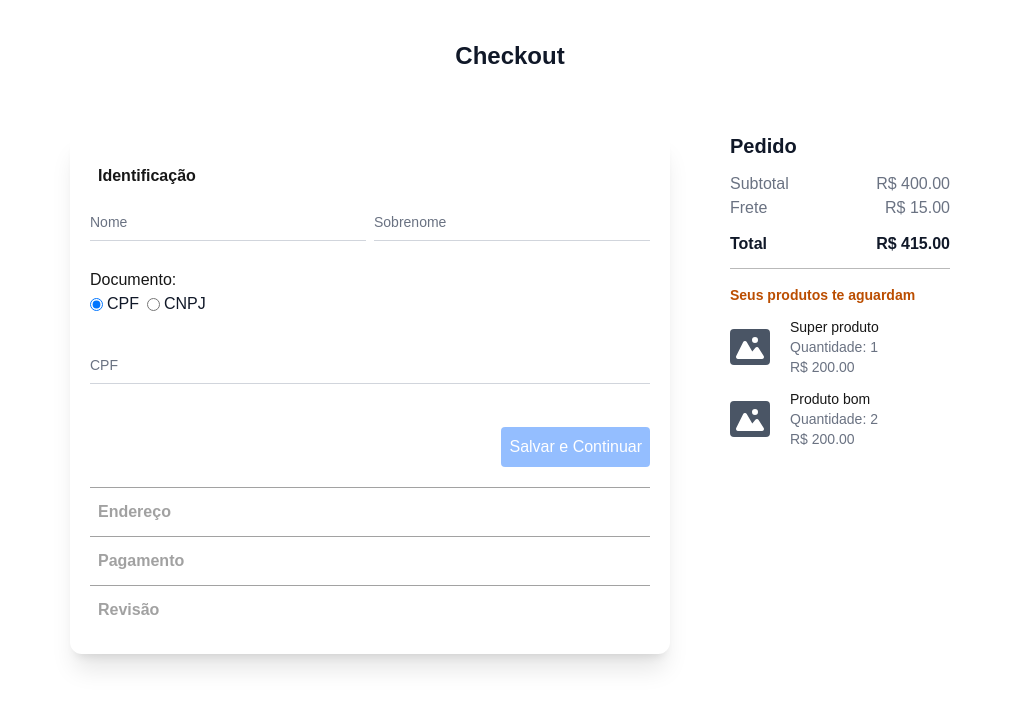
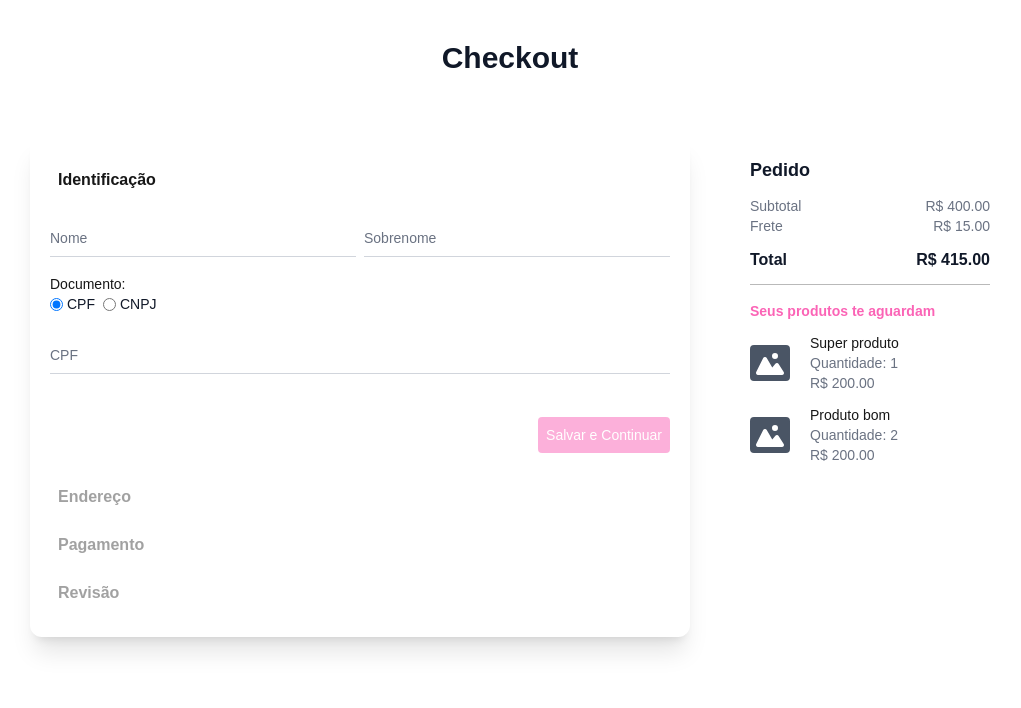
Before and after one commit to JulianaVelasques/e-commerce-challenge, a Next.js app: page /checkout in a window 1280 px wide. Shown: the top 708 px of the page, without its empty margins (130-1151 px from the left). Built offline with nearby package versions, Linux system fonts and the light colour scheme.

Commit message:
feat(checkout): improve UI to be adaptable for multiple screen's size

```diff
--- a/app/checkout/page.tsx
+++ b/app/checkout/page.tsx
@@ -11,6 +11,7 @@ export default function Checkout() {
   const [loading, setLoading] = useState(false);
   const [error, setError] = useState<string | null>(null);
   const [successMessage, setSuccessMessage] = useState<string | null>(null);
+  const [showAlert, setShowAlert] = useState(true);
 
   // Envia os dados para a API mock
   const handleCheckoutSubmit: SubmitHandler<FormSchema> = async (
@@ -67,7 +68,7 @@ export default function Checkout() {
         setSuccessMessage('Pedido confirmado com sucesso!');
       }
 
-      console.log('Resposta da API:', result);
+      setShowAlert(true);
     } catch (err) {
       if (err instanceof Error) {
         setError(err.message);
@@ -80,27 +81,27 @@ export default function Checkout() {
   };
 
   return (
-    <div className='flex justify-center flex-col px-50 py-10'>
-      <h1 className='text-center font-bold text-3xl text-gray-900 sm:text-2xl'>
+    <div className='flex justify-center flex-col px-5 py-5 lg:px-40 md:py-10'>
+      <h1 className='text-center font-bold md:text-3xl text-gray-900 text-2xl'>
         Checkout
       </h1>
 
-      <div className='grid grid-cols-4 pt-15'>
-        <div className='col-span-3 mr-15 shadow-xl p-5 rounded-xl'>
+      <div className='grid grid-cols-1 pt-10 md:grid-cols-4 lg:pt-15'>
+        <div className='shadow-xl p-5 rounded-xl col-span-1 mr-0 order-2 md:order-0 md:col-span-3 md:mr-10 lg:mr-15'>
           <CheckoutForm onSubmit={handleCheckoutSubmit} loading={loading} />
         </div>
 
         <CheckoutCart />
       </div>
 
-      {/* Alerta no canto inferior direito */}
-      {(error || successMessage) && (
-        <div className='fixed bottom-5 right-5 w-96 z-50'>
+      {showAlert && (error || successMessage) && (
+        <div className='fixed top-5 right-5 w-72 md:w-96 z-50'>
           {error && (
             <Alert
               type='danger'
               title='Ish, ocorreu um problema!'
               message={error}
+              onClose={() => setShowAlert(false)}
             />
           )}
           {successMessage && (
@@ -108,6 +109,7 @@ export default function Checkout() {
               type='success'
               title='Deu tudo certo!'
               message={successMessage}
+              onClose={() => setShowAlert(false)}
             />
           )}
         </div>
--- a/components/checkout/checkoutForm.tsx
+++ b/components/checkout/checkoutForm.tsx
@@ -1,9 +1,13 @@
+'use client';
+
 import { useForm } from 'react-hook-form';
 import { useCheckout } from '@/components/checkout/checkoutContext';
 import FormField from '@/components/checkout/formField';
 import { zodResolver } from '@hookform/resolvers/zod';
 import { FormData, checkoutSchema } from '@/utils/validations/form';
 import StepSection from './step';
+import InfoSection from '../infoSection';
+import NextStepButton from './nextButton';
 
 interface CheckoutFormProps {
   onSubmit: (data: FormData) => void;
@@ -108,7 +112,7 @@ export default function CheckoutForm({ onSubmit, loading }: CheckoutFormProps) {
         canEdit={lastCompletedStep >= 0}
         onEdit={() => handleEdit(0)}
       >
-        <div className='grid grid-cols-2 gap-2'>
+        <div className='grid grid-cols-1 md:grid-cols-2 gap-2 mt-3'>
           <FormField
             type='text'
             placeholder='Nome'
@@ -125,8 +129,10 @@ export default function CheckoutForm({ onSubmit, loading }: CheckoutFormProps) {
           />
         </div>
 
-        <div>
-          <label htmlFor='documentType' className='block font-medium mt-3'>
+        <label
+          htmlFor='documentType'
+          className='block font-medium mt-0.5 text-xs md:text-sm'
+        >
           Documento:
         </label>
         <FormField
@@ -144,12 +150,12 @@ export default function CheckoutForm({ onSubmit, loading }: CheckoutFormProps) {
           register={register}
           error={errors.documentNumber}
           mask={documentType === 'cnpj' ? 'cnpj' : 'cpf'}
+          className='mt-[-0.5rem]'
         />
-        </div>
 
         <NextStepButton onClick={handleNext} disabled={!isStepComplete(0)} />
       </StepSection>
-      <hr className='opacity-40' />
+
       {/* Passo 2 - Endereço */}
       <StepSection
         title='Endereço'
@@ -157,7 +163,7 @@ export default function CheckoutForm({ onSubmit, loading }: CheckoutFormProps) {
         canEdit={lastCompletedStep >= 1}
         onEdit={() => handleEdit(1)}
       >
-        <div className='grid grid-cols-5 gap-2'>
+        <div className='grid grid-cols-1 md:grid-cols-5 gap-2'>
           <FormField
             type='text'
             placeholder='Rua'
@@ -176,14 +182,14 @@ export default function CheckoutForm({ onSubmit, loading }: CheckoutFormProps) {
           />
         </div>
 
-        <div className='grid grid-cols-5 gap-2'>
+        <div className='grid grid-cols-1 md:grid-cols-5 gap-2'>
           <FormField
             type='text'
             placeholder='Bairro'
             name='neighborhood'
             register={register}
             error={errors.neighborhood}
-            className='col-span-2'
+            className='md:col-span-2'
           />
           <FormField
             type='text'
@@ -191,7 +197,7 @@ export default function CheckoutForm({ onSubmit, loading }: CheckoutFormProps) {
             name='city'
             register={register}
             error={errors.city}
-            className='col-span-1'
+            className='md:col-span-1'
           />
           <FormField
             type='text'
@@ -199,7 +205,7 @@ export default function CheckoutForm({ onSubmit, loading }: CheckoutFormProps) {
             name='state'
             register={register}
             error={errors.state}
-            className='col-span-1'
+            className='md:col-span-1'
           />
           <FormField
             type='text'
@@ -207,12 +213,12 @@ export default function CheckoutForm({ onSubmit, loading }: CheckoutFormProps) {
             name='country'
             register={register}
             error={errors.country}
-            className='col-span-1'
+            className='md:col-span-1'
           />
         </div>
         <NextStepButton onClick={handleNext} disabled={!isStepComplete(1)} />
       </StepSection>
-      <hr className='opacity-40' />
+
       {/* Passo 3 - Pagamento */}
       <StepSection
         title='Pagamento'
@@ -220,7 +226,7 @@ export default function CheckoutForm({ onSubmit, loading }: CheckoutFormProps) {
         canEdit={lastCompletedStep >= 2}
         onEdit={() => handleEdit(2)}
       >
-        <div className='grid grid-cols-2 gap-2'>
+        <div className='grid grid-cols-2 md:grid-cols-4 gap-2'>
           <FormField
             type='text'
             placeholder='Número do Cartão'
@@ -228,6 +234,7 @@ export default function CheckoutForm({ onSubmit, loading }: CheckoutFormProps) {
             register={register}
             mask='creditCard'
             error={errors.cardNumber}
+            className='col-span-2'
           />
 
           <FormField
@@ -236,6 +243,7 @@ export default function CheckoutForm({ onSubmit, loading }: CheckoutFormProps) {
             name='cardHolder'
             register={register}
             error={errors.cardHolder}
+            className='col-span-2'
           />
 
           <FormField
@@ -261,47 +269,49 @@ export default function CheckoutForm({ onSubmit, loading }: CheckoutFormProps) {
             register={register}
             error={errors.installments}
             options={installmentsOptions}
+            className='col-span-2'
           />
         </div>
         <NextStepButton onClick={handleNext} disabled={!isStepComplete(2)} />
       </StepSection>
 
-      <hr className='opacity-40' />
-
       {/* Revisão */}
       <StepSection title='Revisão' isActive={step === 3}>
-        <div className='mx-8 pt-5 px-5 text-[0.8rem]'>
-          <p className='font-bold uppercase'>Identificação</p>
-          <hr className='opacity-20' />
-          <p>
-            Nome completo: {formData.firstName} {formData.lastName}
-          </p>
-          <p>
-            Documento:{' '}
-            <span className='uppercase'>{formData.documentType}</span> -{' '}
-            {formData.documentNumber}
-          </p>
-
-          <p className='font-bold uppercase mt-2'>Endereço de entrega</p>
-          <hr className='opacity-20' />
-          <p>
-            {formData.street}, {formData.number} - {formData.neighborhood} -{' '}
-            {formData.city}/{formData.country}
-          </p>
-
-          <p className='font-bold uppercase mt-2'>Informações deagamento</p>
-          <hr className='opacity-20' />
-          <p>
-            Cartão de crédito: {formData.cardNumber} - {formData.cardHolder}
-          </p>
-          <p>{formData.installments}x sem juros </p>
+        <div className='mx-2 pt-5 text-[0.8rem]'>
+          <InfoSection
+            title='Confira suas informações'
+            data={[
+              {
+                label: 'Nome completo',
+                value: `${formData.firstName} ${formData.lastName}`,
+              },
+              {
+                label: 'Documento',
+                value: `${formData.documentType.toUpperCase()} - ${
+                  formData.documentNumber
+                }`,
+              },
+              {
+                label: 'Endereço',
+                value: `${formData.street}, ${formData.number}, ${formData.neighborhood}, ${formData.city} - ${formData.state}, ${formData.country}`,
+              },
+              {
+                label: 'Cartão de crédito',
+                value: `${formData.cardNumber} - ${formData.cardHolder}`,
+              },
+              {
+                label: 'Parcelamento',
+                value: `${formData.installments}x sem juros`,
+              },
+            ]}
+          />
         </div>
 
         <div className='flex justify-end mt-5 mb-2'>
           <button
             type='submit'
             disabled={loading}
-            className='bg-green-500 text-white p-2 rounded'
+            className='bg-teal-400 text-white p-2 rounded cursor-pointer'
           >
             {loading ? 'Processando...' : 'Finalizar Compra'}
           </button>
@@ -310,22 +320,3 @@ export default function CheckoutForm({ onSubmit, loading }: CheckoutFormProps) {
     </form>
   );
 }
-
-interface NextStepButtonProps {
-  onClick: () => void;
-  disabled: boolean;
-}
-
-function NextStepButton({ onClick, disabled }: NextStepButtonProps) {
-  return (
-    <div className='flex justify-end mt-5 mb-2'>
-      <button
-        onClick={onClick}
-        disabled={disabled}
-        className='bg-blue-500 text-white p-2 mt-2 rounded cursor-pointer disabled:opacity-50'
-      >
-        Salvar e Continuar
-      </button>
-    </div>
-  );
-}
--- a/components/checkout/checkoutListItems.tsx
+++ b/components/checkout/checkoutListItems.tsx
@@ -1,23 +1,56 @@
+'use client';
+
+import { useState } from 'react';
 import { useCheckout } from '@/components/checkout/checkoutContext';
+import ChevronIcon from '../icons/chevron';
 
 export default function CheckoutCart() {
   const { products, subtotal, shipping, total } = useCheckout();
+  const [isExpanded, setIsExpanded] = useState(false);
 
   return (
-    <div>
-      <h2 className='text-xl font-bold text-gray-900 mb-3'>Pedido</h2>
+    <div className='shadow p-3 rounded-xl w-full md:shadow-none md:p-0'>
+      {/* Só exibe o botão de resumo no mobile */}
+      <div className='md:hidden'>
+        <button
+          className='flex items-center justify-between w-full px-2 py-2'
+          onClick={() => setIsExpanded(!isExpanded)}
+        >
+          <p className='text-teal-400 font-bold text-sm'>Resumo do Pedido</p>
+          <div className='flex items-center gap-2'>
+            <p className='font-bold text-gray-900 text-sm'>
+              R$ {total.toFixed(2)}
+            </p>
+            {isExpanded ? (
+              <ChevronIcon direction='up' className='w-4 h-4' />
+            ) : (
+              <ChevronIcon direction='down' className='w-4 h-4' />
+            )}
+          </div>
+        </button>
+      </div>
 
-      <div className='flex justify-between text-gray-500'>
+      {/* Conteúdo do carrinho: sempre visível em telas grandes, só aparece no mobile se expandido */}
+      <div
+        className={`mt-1 px-3 ${
+          isExpanded ? 'block' : 'hidden'
+        } md:block md:mt-5 md:px-0`}
+      >
+        <h2 className='font-bold text-gray-900 mb-3 text-sm md:text-lg'>
+          Pedido
+        </h2>
+
+        <div className='flex justify-between text-gray-500 text-xs md:text-sm'>
           <p>Subtotal</p>
           <p>R$ {subtotal.toFixed(2)}</p>
         </div>
 
-      <div className='flex justify-between text-gray-500'>
+        <div className='flex justify-between text-gray-500  text-xs md:text-sm'>
           <p>Frete</p>
           <p>R$ {shipping.toFixed(2)}</p>
         </div>
 
-      <div className='font-bold text-gray-900 flex justify-between my-3'>
+        <div className='font-bold text-gray-900 flex justify-between my-3 text-xs md:text-base'>
           <p>Total</p>
           <p>R$ {total.toFixed(2)}</p>
         </div>
@@ -25,7 +58,7 @@ export default function CheckoutCart() {
         <hr className='opacity-30' />
 
         <div className='mt-4'>
-        <p className='text-amber-700 font-bold text-sm'>
+          <p className='text-pink-400 font-bold text-xs md:text-sm'>
             Seus produtos te aguardam
           </p>
 
@@ -41,7 +74,7 @@ export default function CheckoutCart() {
                 <path d='M18 0H2a2 2 0 0 0-2 2v14a2 2 0 0 0 2 2h16a2 2 0 0 0 2-2V2a2 2 0 0 0-2-2Zm-5.5 4a1.5 1.5 0 1 1 0 3 1.5 1.5 0 0 1 0-3Zm4.376 10.481A1 1 0 0 1 16 15H4a1 1 0 0 1-.895-1.447l3.5-7A1 1 0 0 1 7.468 6a.965.965 0 0 1 .9.5l2.775 4.757 1.546-1.887a1 1 0 0 1 1.618.1l2.541 4a1 1 0 0 1 .028 1.011Z' />
               </svg>
 
-            <div className='text-sm'>
+              <div className='text-xs md:text-sm'>
                 <p className='font-medium'>{product.name}</p>
                 <p className='text-gray-500'>Quantidade: {product.quantity}</p>
                 <p className='text-gray-500'>
@@ -52,5 +85,6 @@ export default function CheckoutCart() {
           ))}
         </div>
       </div>
+    </div>
   );
 }
--- a/components/checkout/formField.tsx
+++ b/components/checkout/formField.tsx
@@ -23,7 +23,7 @@ const FormField = ({
       <input
         type={type}
         id={name}
-        className='block py-2.5 px-0 w-full text-sm text-gray-900 bg-transparent border-0 border-b-1 border-gray-300 appearance-none focus:outline-none focus:ring-0 focus:border-blue-600 peer'
+        className='block py-2.5 px-0 w-full text-sm text-gray-900 bg-transparent border-0 border-b-1 border-gray-300 appearance-none focus:outline-none focus:ring-0 focus:border-teal-400 peer'
         placeholder=' '
         {...rest}
         onChange={(e) => {
@@ -36,7 +36,7 @@ const FormField = ({
       />
       <label
         htmlFor={name}
-        className='peer-focus:font-medium absolute text-sm text-gray-500 duration-300 transform -translate-y-6 scale-75 top-3 -z-10 origin-[0] peer-focus:start-0 rtl:peer-focus:translate-x-1/4 rtl:peer-focus:left-auto peer-focus:text-blue-600 peer-placeholder-shown:scale-100 peer-placeholder-shown:translate-y-0 peer-focus:scale-75 peer-focus:-translate-y-6'
+        className='peer-focus:font-medium absolute text-sm text-gray-500 duration-300 transform -translate-y-6 scale-75 top-3 -z-10 origin-[0] peer-focus:start-0 rtl:peer-focus:translate-x-1/4 rtl:peer-focus:left-auto peer-focus:text-teal-400 peer-placeholder-shown:scale-100 peer-placeholder-shown:translate-y-0 peer-focus:scale-75 peer-focus:-translate-y-6'
       >
         {placeholder}
       </label>
@@ -65,7 +65,7 @@ const FormField = ({
 
   // Função para renderizar o campo de radio
   const renderRadio = () => (
-    <div className='flex items-center gap-2 text-gray-900'>
+    <div className='flex items-center gap-2 text-gray-900 text-sm'>
       {options?.map((option) => (
         <label key={option.value} className='flex items-center'>
           <input
--- /dev/null
+++ b/components/checkout/nextButton.tsx
@@ -0,0 +1,25 @@
+'use client';
+
+interface NextStepButtonProps {
+  onClick: () => void;
+  disabled: boolean;
+}
+
+export default function NextStepButton({
+  onClick,
+  disabled,
+}: NextStepButtonProps) {
+  return (
+    <div className='flex justify-end mt-5 mb-2'>
+      <button
+        onClick={onClick}
+        disabled={disabled}
+        className={`bg-pink-400 text-white p-2 mt-2 rounded cursor-pointer text-xs md:text-sm ${
+          !disabled && 'hover:bg-teal-400'
+        } transition disabled:opacity-50`}
+      >
+        Salvar e Continuar
+      </button>
+    </div>
+  );
+}
```
Lines whose indentation alone changed are shown as unchanged.
